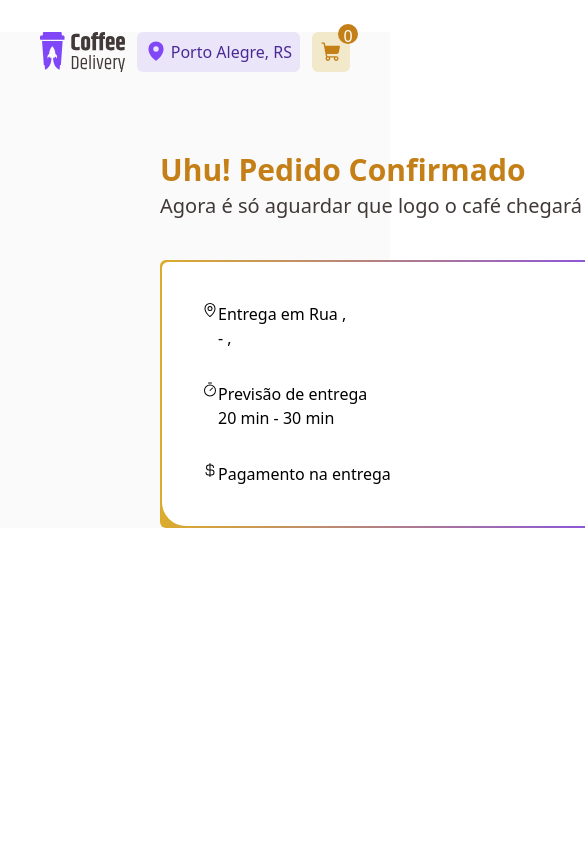
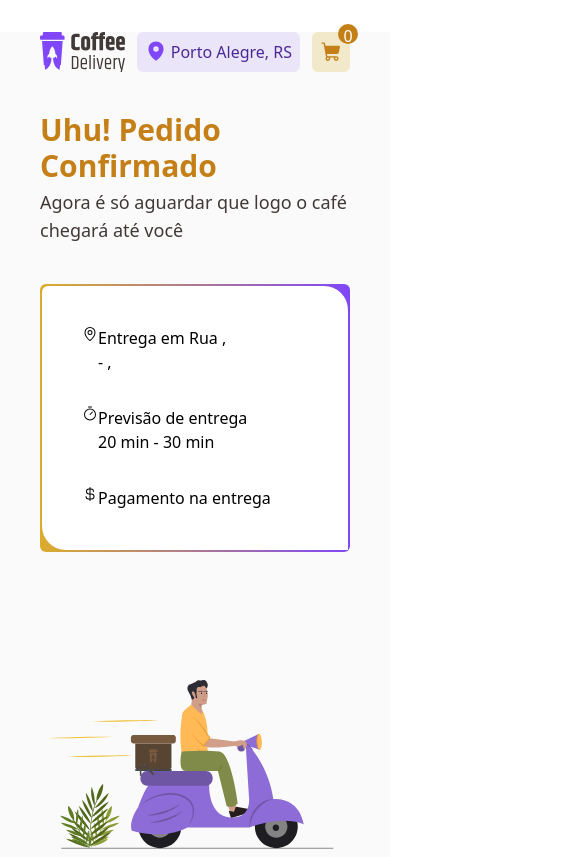
Before and after one commit to pedrogagodev/Coffee-Shop-Delivery, a React (Vite) app: page /success in a window 390 px wide. Shown: the top 857 px of the page, 585 px wide, since content can reach past the window. Built offline with nearby package versions, Linux system fonts and the light colour scheme.

Commit message:
Refactor: Adds responsiveness to success page

```diff
--- a/src/pages/Success.tsx
+++ b/src/pages/Success.tsx
@@ -22,15 +22,15 @@ export function Success() {
   }
 
   return (
-    <div className="mx-40 mt-20 flex gap-24">
+    <div className="mx-10 mt-10 flex flex-col gap-24 md:mx-40 md:mt-20 md:flex-row md:gap-60">
       <div>
         <h1 className="mb-1 text-3xl font-extrabold text-yellow-dark">
           Uhu! Pedido Confirmado
         </h1>
-        <p className="mb-10 text-nowrap text-xl text-base-subtitle">
+        <p className="mb-10 text-lg text-base-subtitle md:text-xl">
           Agora é só aguardar que logo o café chegará até você
         </p>
-        <div className="w-full rounded-md bg-gradient-to-r from-my-yellow to-my-purple p-0.5">
+        <div className="mb-6 w-full rounded-md bg-gradient-to-r from-my-yellow to-my-purple p-0.5">
           <div className="roundedbr-md flex flex-col gap-8 rounded-bl-3xl rounded-tl-md rounded-tr-3xl bg-white p-10">
             <div className="flex">
               <MapPin />
```
